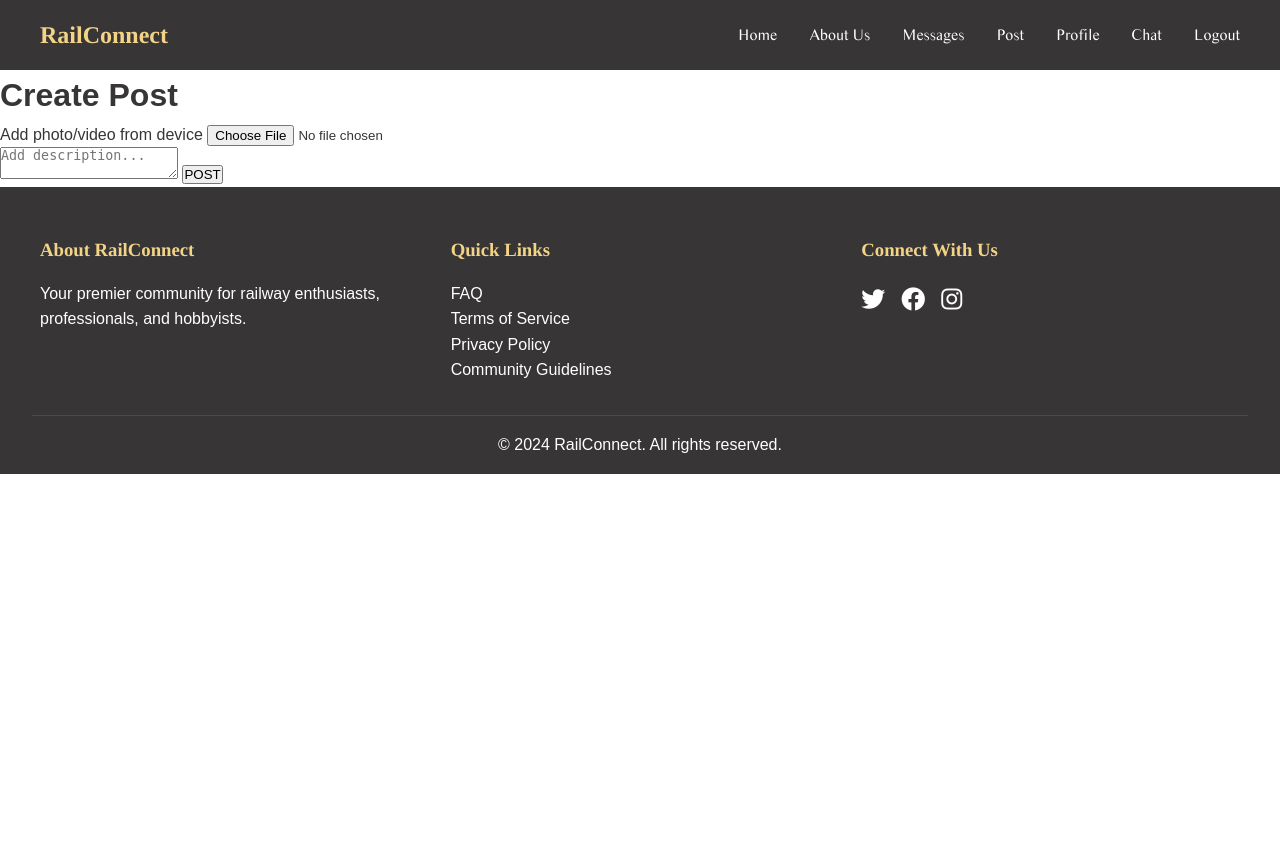
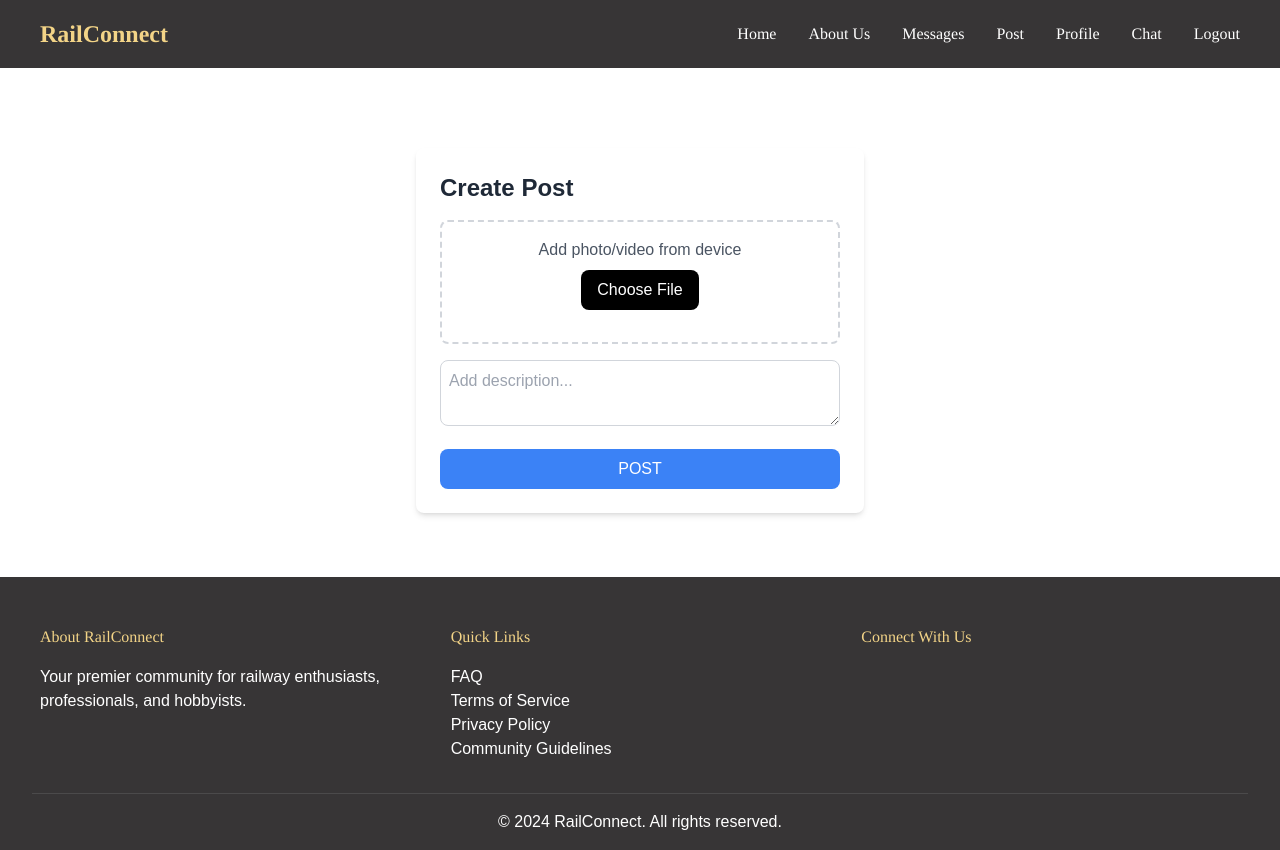
Before and after one commit to ci220/group11, a PHP site: page /create_post.php in a window 1280 px wide. Before the commit the page ends 474 px from the top, so only its background shows below. Run offline with PHP 8.4, Linux system fonts and the light colour scheme; a user stored in the database is signed in; some libraries are stand-ins or nearby versions.

Commit message:
create_post.php

```diff
--- a/create_post.php
+++ b/create_post.php
@@ -41,36 +41,63 @@ if ($_SERVER['REQUEST_METHOD'] == 'POST') {
     <meta name="viewport" content="width=device-width, initial-scale=1.0">
     <title>Create Post</title>
     <link rel="stylesheet" href="css/styles.css">
-    <link rel="stylesheet" href="https://cdnjs.cloudflare.com/ajax/libs/font-awesome/6.0.0/css/all.min.css">
+    <script src="https://cdn.tailwindcss.com"></script>
 
-    <style>
-        @font-face {
-            font-family: 'Times';
-            src: url('font/Times.ttf') format('truetype');
-            font-weight: normal;
-            font-style: normal;
-        }
-    </style>
 </head>
 
 <body>
-<?php include 'navigation.php'; ?>
-    <div class="container">
-        <h1>Create Post</h1>
-        <form action="create_post.php" method="POST" enctype="multipart/form-data">
-            <div class="upload-box">
-                <label for="media">Add photo/video from device</label>
-                <input type="file" name="media" id="media" accept="image/jpeg, image/png, video/mp4" required>
-            </div>
-            <textarea name="description" placeholder="Add description..." required></textarea>
-            <button type="submit">POST</button>
-        </form>
-    </div>
-    <!-- Footer Extension-->
+
+    <?php include 'navigation.php'; ?>
+
+
+    <!-- Main Content -->
+    <main class="flex-grow pt-16 pb-16">
+        <div class="container w-full max-w-md mx-auto bg-white p-6 rounded-lg shadow-md mt-4">
+            <h1 class="text-2xl font-semibold mb-4 text-gray-800">Create Post</h1>
+            <form action="create_post.php" method="POST" enctype="multipart/form-data">
+                <div class="upload-box border-2 border-dashed border-gray-300 rounded-lg p-4 mb-4 text-center">
+                    <label class="block text-gray-600 mb-2" for="media">Add photo/video from device</label>
+                    <div class="relative inline-block">
+                        <input accept="image/jpeg, image/png, video/mp4" class="absolute inset-0 w-full h-full opacity-0 cursor-pointer" id="media" name="media" required="" type="file" onchange="previewFile()"/>
+                        <button type="button" class="bg-black text-white py-2 px-4 rounded-lg hover:bg-gray-800 focus:outline-none focus:ring-2 focus:ring-gray-400 focus:ring-opacity-75">Choose File</button>
+                    </div>
+                    <div id="file-name" class="mt-2 text-gray-600"></div>
+                    <div id="preview" class="mt-4"></div>
+                </div>
+                <textarea class="w-full border border-gray-300 rounded-lg p-2 mb-4 text-gray-800" name="description" placeholder="Add description..." required=""></textarea>
+                <button class="w-full bg-blue-500 text-white py-2 rounded-lg hover:bg-blue-600" type="submit">POST</button>
+            </form>
+        </div>
+    </main>
+
+    <!-- Fixed Footer -->
+
     <?php include 'footer.php'; ?>
 
 
-    <script src="js/script.js"></script>
-    <script src="js/components.js"></script>
+    <script>
+        function previewFile() {
+            const preview = document.getElementById('preview');
+            const fileName = document.getElementById('file-name');
+            const file = document.getElementById('media').files[0];
+            const reader = new FileReader();
+
+            fileName.textContent = file ? file.name : '';
+
+            reader.addEventListener("load", function () {
+                if (file.type.startsWith('image/')) {
+                    preview.innerHTML = `<img src="${reader.result}" alt="Preview" class="w-full h-auto rounded-lg"/>`;
+                } else if (file.type.startsWith('video/')) {
+                    preview.innerHTML = `<video controls class="w-full h-auto rounded-lg"><source src="${reader.result}" type="${file.type}">Your browser does not support the video tag.</video>`;
+                } else {
+                    preview.innerHTML = `<p class="text-gray-600">File preview not available</p>`;
+                }
+            }, false);
+
+            if (file) {
+                reader.readAsDataURL(file);
+            }
+        }
+    </script>
 </body>
 </html>
```
